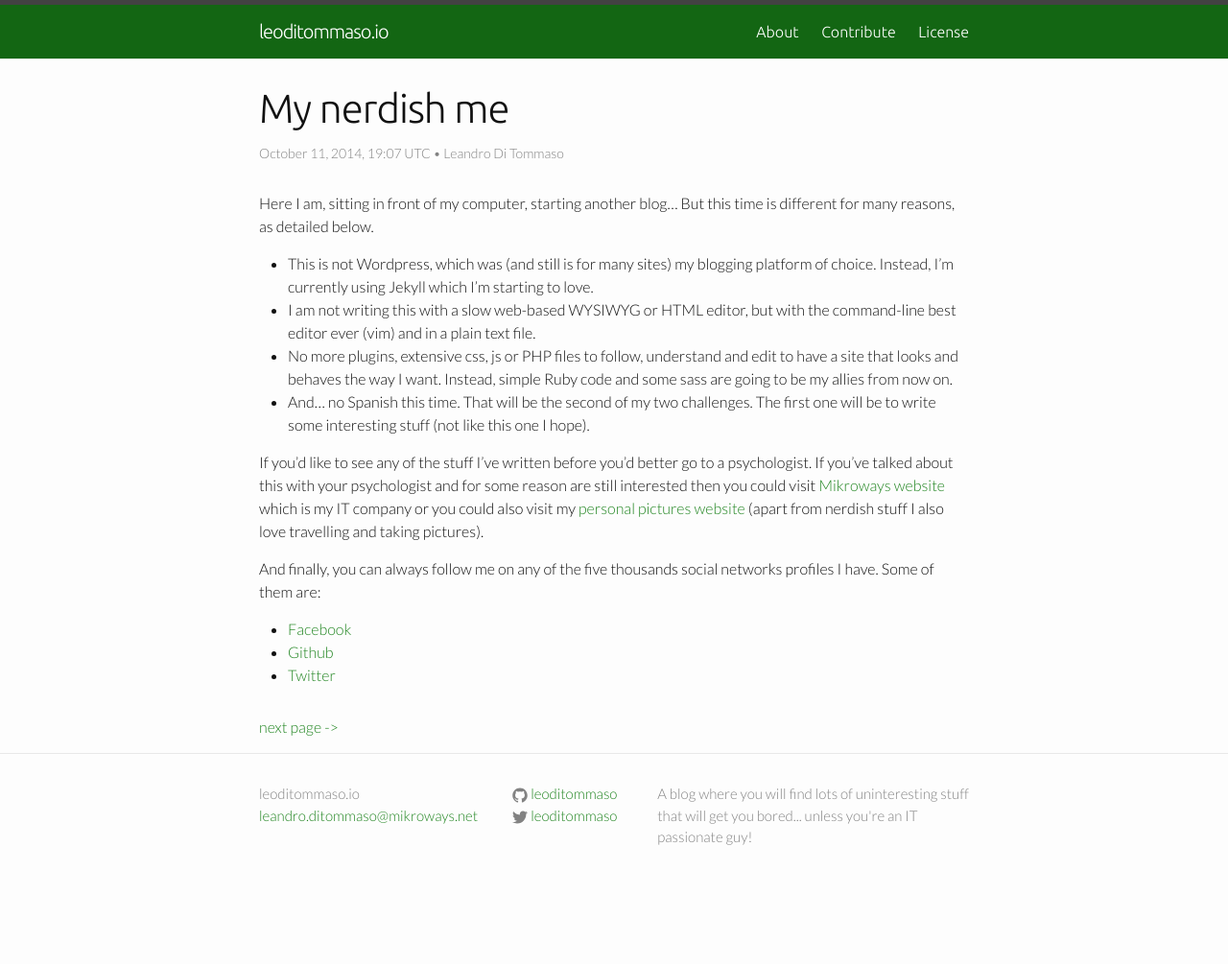
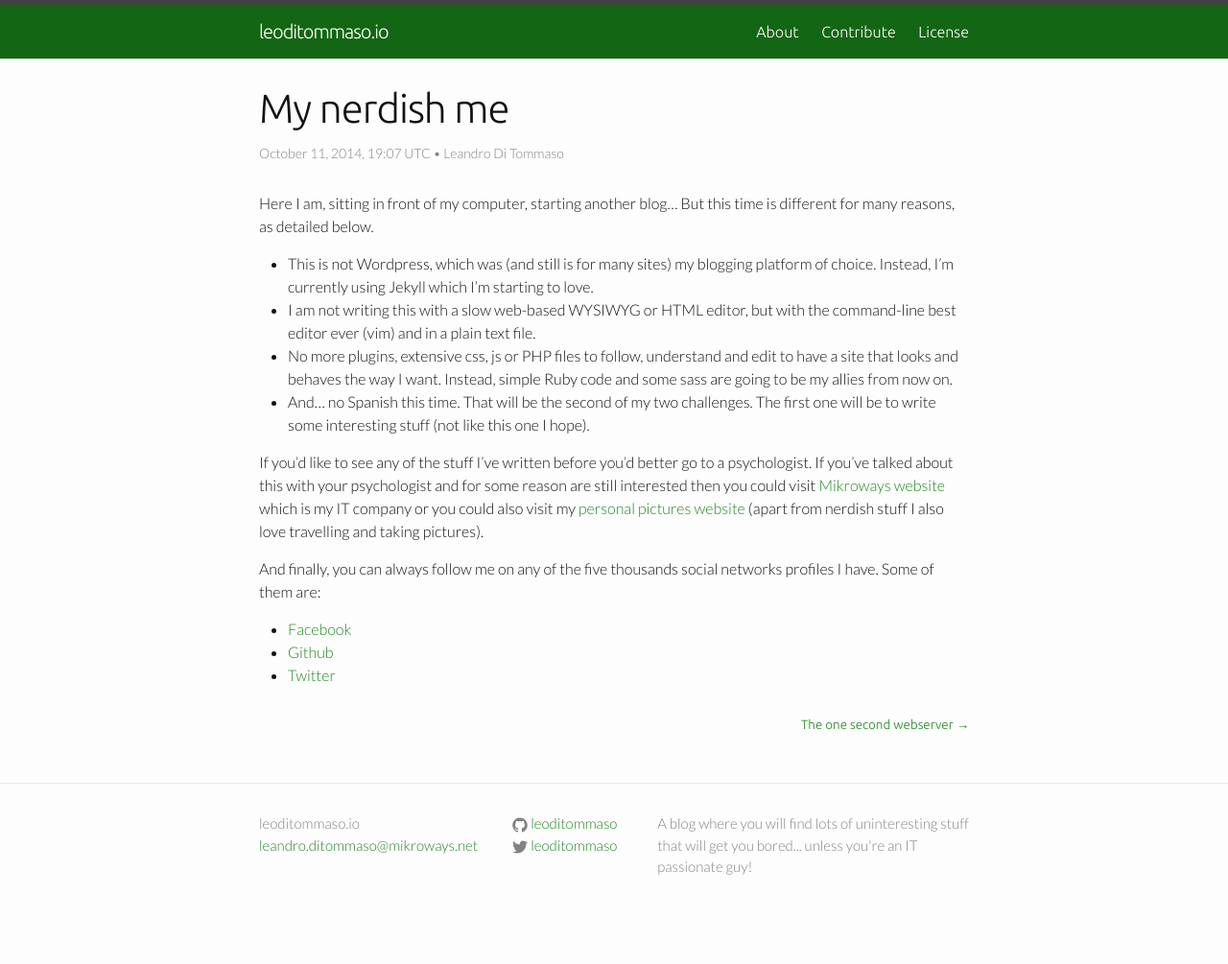
Before and after one commit to leoditommaso/leoditommaso.io, a Jekyll site: the page built from _posts/2014-10-11-my-nerdish-me.markdown, in a window 1280 px wide. Shown: the whole page at 96% size. Built offline with Jekyll 4.4.1, drawn with Linux system fonts in a browser that asks for light colours; comment, search, counter and statistics services are not loaded; before the commit the page ends 974 px from its top, so only the background shows below that.

Commit message:
Added comments and improved navigation.

```diff
--- a/_layouts/post.html
+++ b/_layouts/post.html
@@ -12,11 +12,30 @@
     {{ content }}
   </article>
 
-<div class="pag-col-wrapper">
-  <div class="pag-col-1">
-    <p class="prev-page">{% if page.previous %}<a href="{{ page.previous.url }}"><- prev page</a>{% endif %}</p>
+
+<div class="nav-arrows">
+  {% if page.previous %}
+  <div class="nav-left">
+    <a href="{{ page.previous.url }}">&larr; {{ page.previous.title }}</a>
   </div>
-  <div class="pag-col-2">
-    <p class="next-page">{% if page.next %}<a href="{{ page.next.url }}">next page -></a>{% endif %}</p>
+  {% endif %}
+  {% if page.next %}
+  <div class="nav-right">
+    <a href="{{ page.next.url }}">{{ page.next.title }} &rarr;</a>
   </div>
+  {% endif %}
 </div>
+
+<div class="post-comments">
+ <div id="disqus_thread"></div>
+    <script type="text/javascript">
+        var disqus_shortname = 'leoditommaso';
+
+        (function() {
+            var dsq = document.createElement('script'); dsq.type = 'text/javascript'; dsq.async = true;
+            dsq.src = '//' + disqus_shortname + '.disqus.com/embed.js';
+            (document.getElementsByTagName('head')[0] || document.getElementsByTagName('body')[0]).appendChild(dsq);
+        })();
+    </script>
+    <noscript>Please enable JavaScript to view the <a href="http://disqus.com/?ref_noscript">comments powered by Disqus.</a></noscript>
+</div>
```
